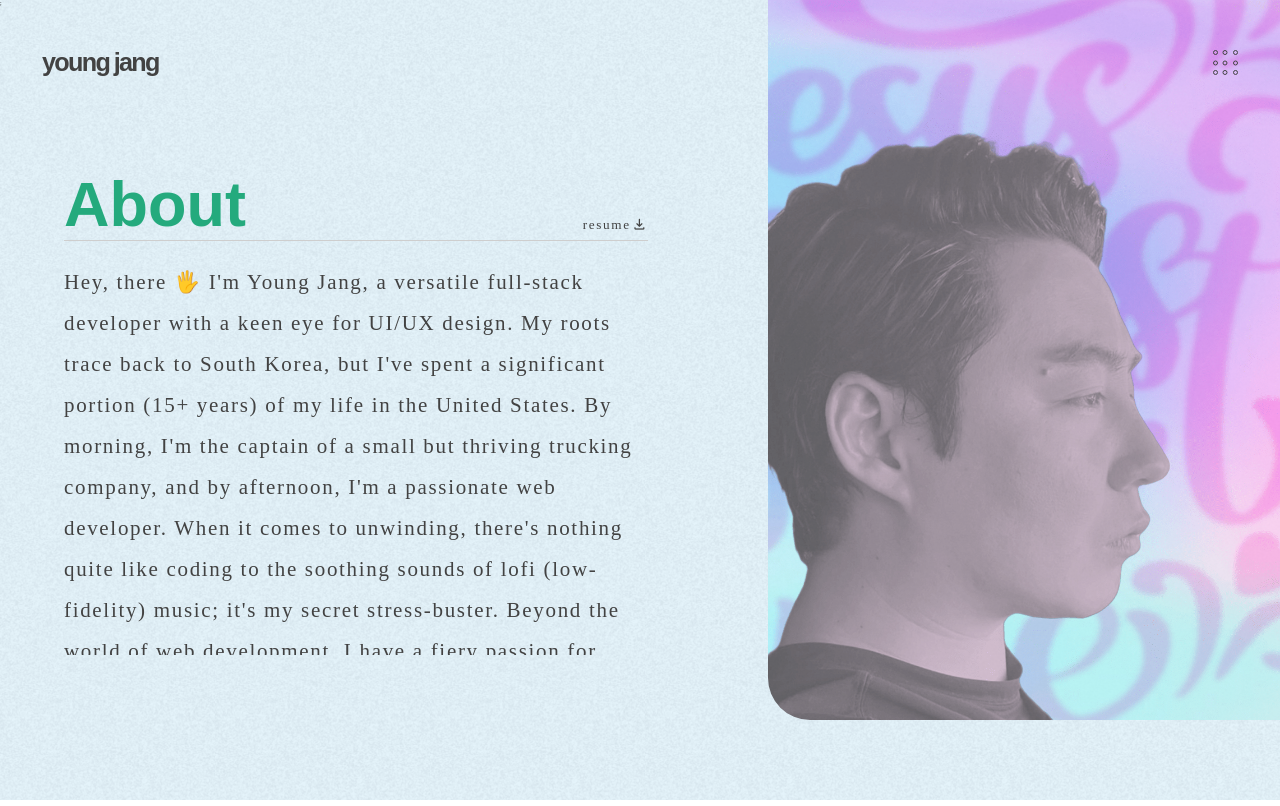
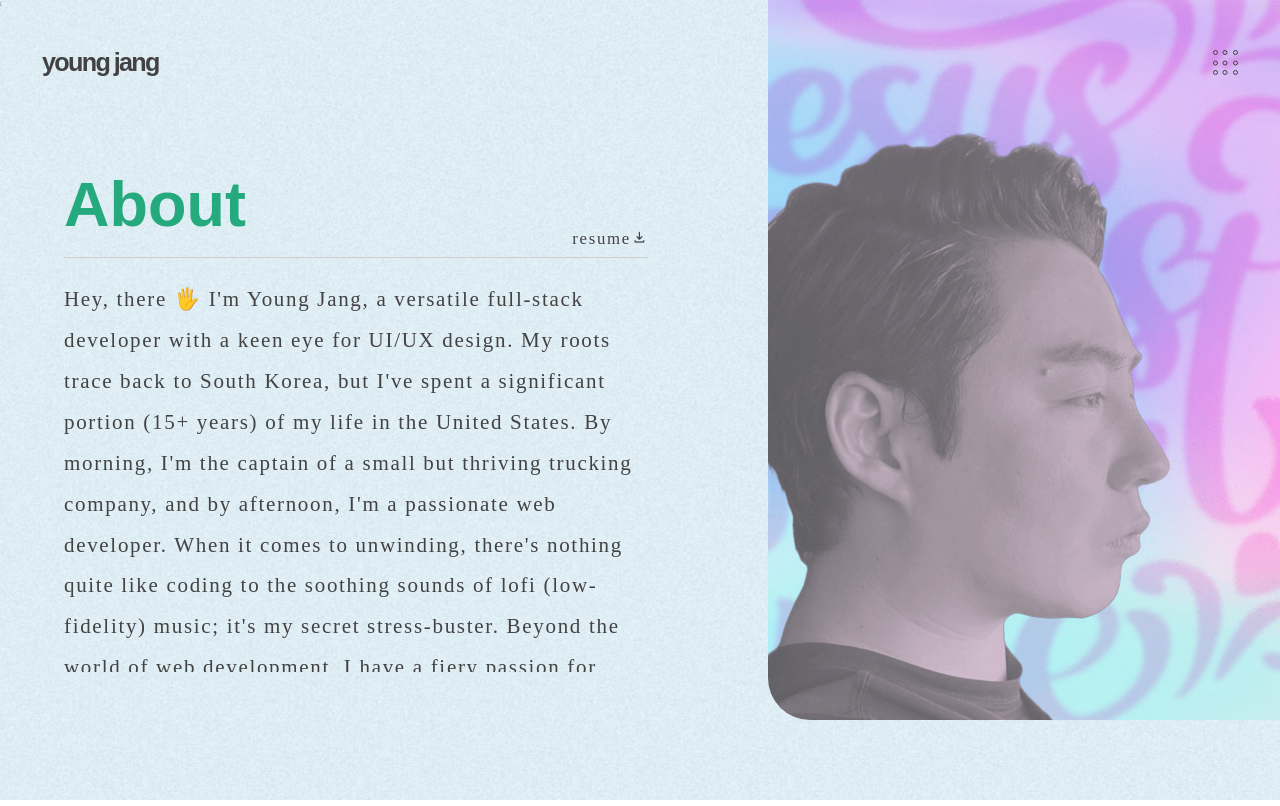
Before and after one commit to jyoungjoon/hiimyoungjang, a React (Create React App) app: page /hiimyoungjang/about in a window 1280 px wide. Built offline with nearby package versions, Linux system fonts and the light colour scheme; a web font is replaced by a local one.

Commit message:
ADD: margins

```diff
--- a/src/pages/About.jsx
+++ b/src/pages/About.jsx
@@ -44,24 +44,31 @@ const AboutTextContent = styled.div`
   width: 80%;
   height: 90%;
   border-top: 1px solid #cecece;
+  margin-top: 2rem;
+`;
+
+const HeadingDiv = styled.div`
+  width: 80%;
+  display: flex;
+  justify-content: space-between;
+  align-items: end;
 
   & a {
-    position: absolute;
-    top: -5%;
-    right: 0;
+    display: inline-block;
     text-decoration: none;
     font-size: 3rem;
     letter-spacing: 0.2rem;
     color: #424242;
+    margin-bottom: -1rem;
 
     @media ${device.laptop} {
-      top: -2.5rem;
     }
 
     & div {
       display: flex;
       justify-content: center;
       align-items: center;
+      font-size: 2rem;
 
       & span {
         font-size: 2rem;
@@ -104,8 +111,8 @@ const AboutPicture = styled.div`
   }
 
   @media ${device.laptop} {
-    height: 100%;
-    background-position: bottom center;
+    background-position: center;
+    background-size: contain;
     position: relative;
     width: 100%;
     max-width: 100%;
@@ -139,13 +146,15 @@ function About({ isNavOpen, setIsHome }) {
   return (
     <StyledAbout>
       <AboutTextDiv>
-        <Heading className="animateItem" name={'About'} />
-        <AboutTextContent>
+        <HeadingDiv>
+          <Heading className="animateItem" name={'About'} />
           <a href={'yjsresume.pdf'} target="_blank" rel="noreferrer">
             <div>
               resume <span className="material-symbols-rounded">download</span>
             </div>
           </a>
+        </HeadingDiv>
+        <AboutTextContent>
           <AboutText className="animateItem">
             Hey, there 🖐️ I'm Young Jang, a versatile full-stack developer with
             a keen eye for UI/UX design. My roots trace back to South Korea, but
--- a/src/pages/Contact.jsx
+++ b/src/pages/Contact.jsx
@@ -58,6 +58,7 @@ const Info = styled.div`
   flex-direction: column;
   gap: 5rem;
   border-top: 1px solid #cecece;
+  margin-top: 2rem;
 `;
 
 const Donation = styled.div`
@@ -67,6 +68,7 @@ const Donation = styled.div`
   flex-direction: column;
   gap: 5rem;
   border-top: 1px solid #cecece;
+  margin-top: 2rem;
 `;
 
 const InfoType = styled.div`
--- a/src/pages/Work.jsx
+++ b/src/pages/Work.jsx
@@ -40,7 +40,14 @@ const StyledProjectPicture = styled.div`
     margin-top: 0;
     width: 95%;
     border-radius: 2rem 2rem 2rem 2rem;
-    height: 50rem;
+    height: 70rem;
+  }
+
+  @media ${device.tabletM} {
+    margin-top: 0;
+    width: 95%;
+    border-radius: 2rem 2rem 2rem 2rem;
+    height: 60rem;
   }
 `;
 
@@ -62,6 +69,7 @@ const ProjectList = styled.ul`
   display: flex;
   flex-direction: column;
   overflow: scroll;
+  margin-top: 2rem;
 `;
 
 function Work({
```
